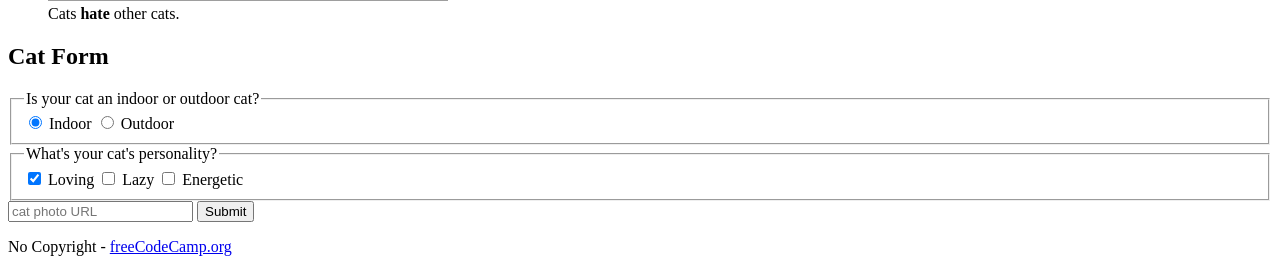
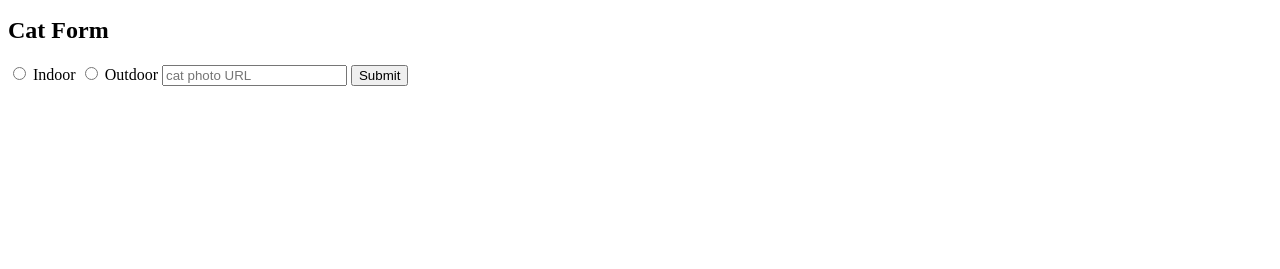
Before and after one commit to d4rsh4n/Breakthrough-FullStack, a plain HTML site: page index.html in a window 1280 px wide. Shown: the part 1427-1696 px from the top of the page. After the commit the page ends 1529 px from the top, so only its background shows below. Drawn offline with Linux system fonts and the light colour scheme; grey boxes are pictures that could not be loaded.

Commit message:
Add files via upload

```diff
--- a/index.html
+++ b/index.html
@@ -1,10 +1,4 @@
-<!DOCTYPE html>
-
-<html lang="en">
-  <head>
-
-    <title>CatPhotoApp</title>
-  </head>
+<html>
   <body>
     <main>
       <h1>CatPhotoApp</h1>
@@ -40,26 +34,12 @@
       <section>
         <h2>Cat Form</h2>
         <form action="https://freecatphotoapp.com/submit-cat-photo">
-          <fieldset>
-            <legend>Is your cat an indoor or outdoor cat?</legend>
-            <label><input id="indoor" type="radio" name="indoor-outdoor" value="indoor" checked> Indoor</label>
-            <label><input id="outdoor" type="radio" name="indoor-outdoor" value="outdoor"> Outdoor</label>
-          </fieldset>
-          <fieldset>
-            <legend>What's your cat's personality?</legend>
-            <input id="loving" type="checkbox" name="personality" value="loving" checked> <label for="loving">Loving</label>
-            <input id="lazy" type="checkbox" name="personality" value="lazy"> <label for="lazy">Lazy</label>
-            <input id="energetic" type="checkbox" name="personality" value="energetic"> <label for="energetic">Energetic</label>
-          </fieldset>
+          <label><input id="indoor" type="radio" name="indoor-outdoor"> Indoor</label>
+          <label><input id="outdoor" type="radio" name="indoor-outdoor"> Outdoor</label>
           <input type="text" name="catphotourl" placeholder="cat photo URL" required>
           <button type="submit">Submit</button>
         </form>
       </section>
     </main>
-    <footer>
-      <p>
-        No Copyright - <a href="https://www.freecodecamp.org">freeCodeCamp.org</a>
-      </p>
-    </footer>
   </body>
 </html>
```
